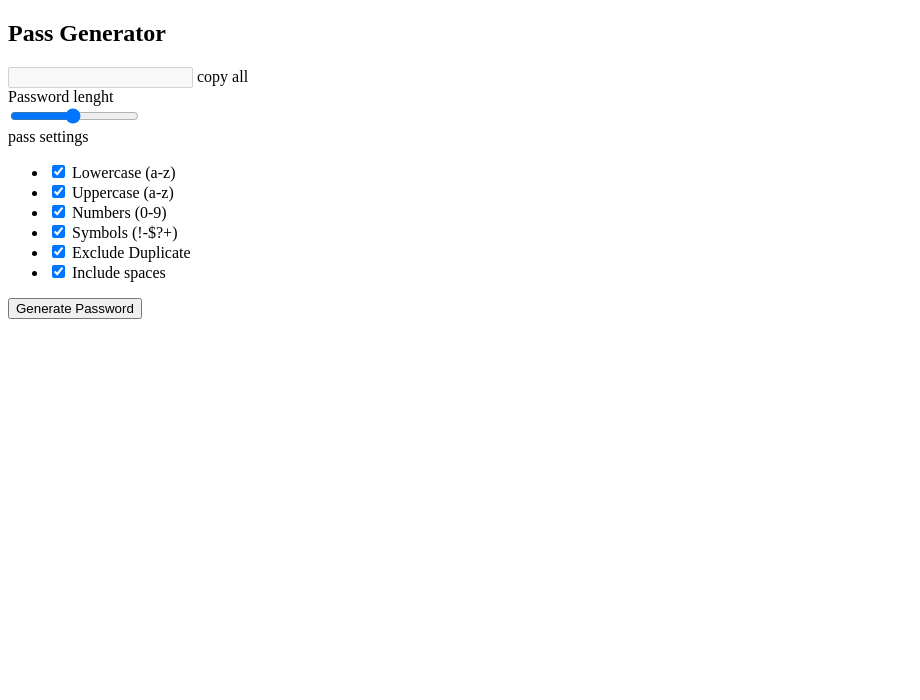
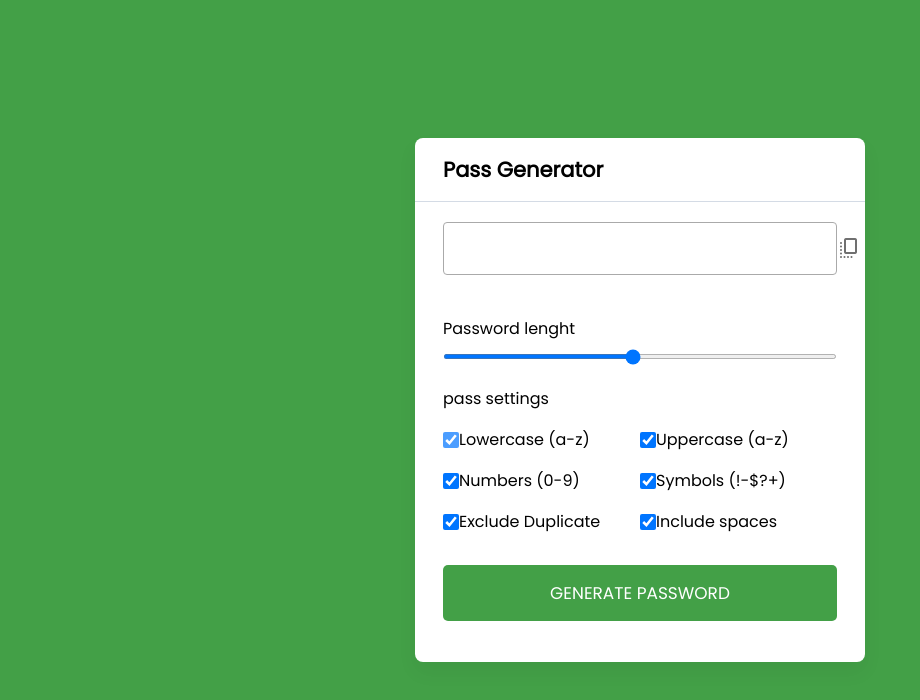
Before and after one commit to Dresae/UApW10-PwGen_A, a plain HTML site: page index.html in a window 1280 px wide. Shown: the whole page, without its empty margins (0-920 px from the left). Drawn offline with nearby package versions, Linux system fonts and the light colour scheme.

Commit message:
Fix: stylesheet not referenced in the html file

```diff
--- a/index.html
+++ b/index.html
@@ -5,7 +5,8 @@
     <meta charset="UTF-8">
     <meta http-equiv="X-UA-Compatible" content="IE-edge">
     <meta name="viewport" content="width=device-width, initial-scale=1.0">
-    <link href="https://fonts.googleapis.com/css2?family=Material+Symbols+rounded" rel="stylesheet" />
+    <link href="https://fonts.googleapis.com/css2?family=Material+Symbols+Rounded" rel="stylesheet" />
+    <link rel="stylesheet" href="style.css">
     <title>Prj06-Pwgen_A</title>
 </head>
 
@@ -16,13 +17,13 @@
         <div class="wrapper">
 
             <div class="input-box">
-                <input type="text" disabled>
-                <span class="material-sysmbols-rounded">copy all</span>
+                <input type="text">
+                <span class="material-symbols-rounded">copy_all</span>
             </div>
 
             <div class="pass-indicator"></div>
 
-            <div class="pass-lenght">
+            <div class="pass-length">
                 <div class="details">
                     <label class="title">Password lenght</label>
                     <span></span>
```
